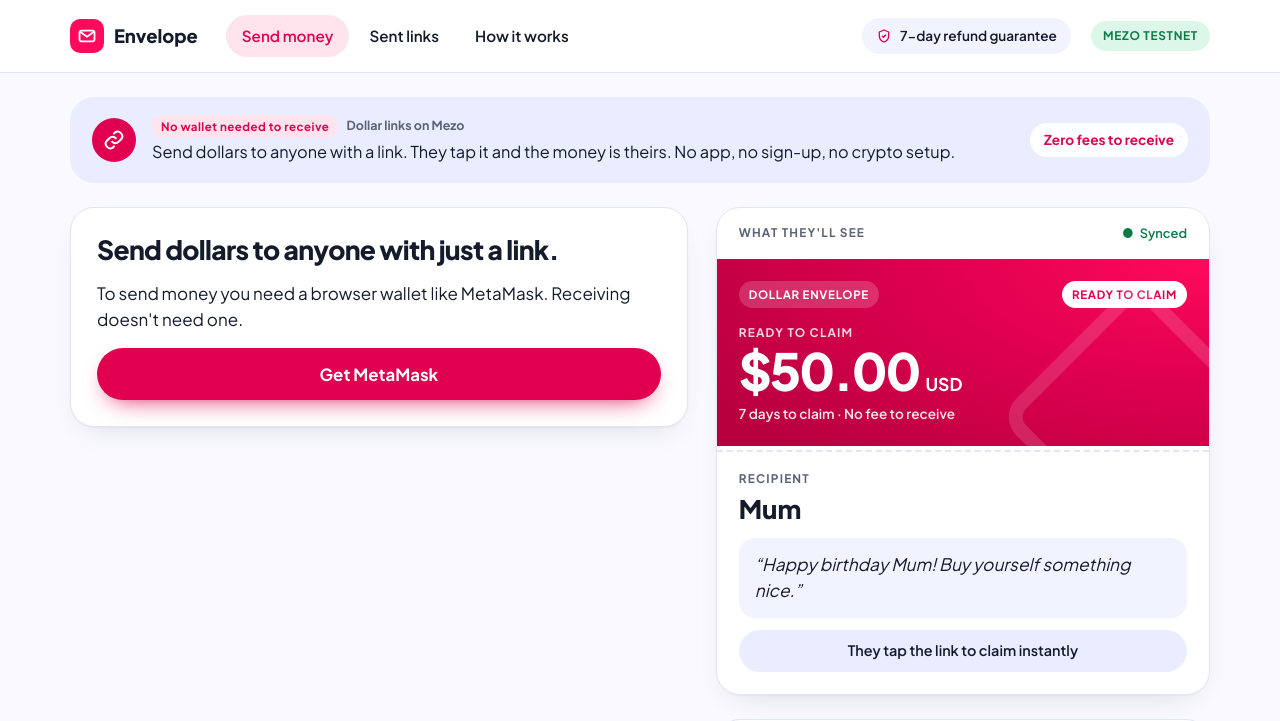
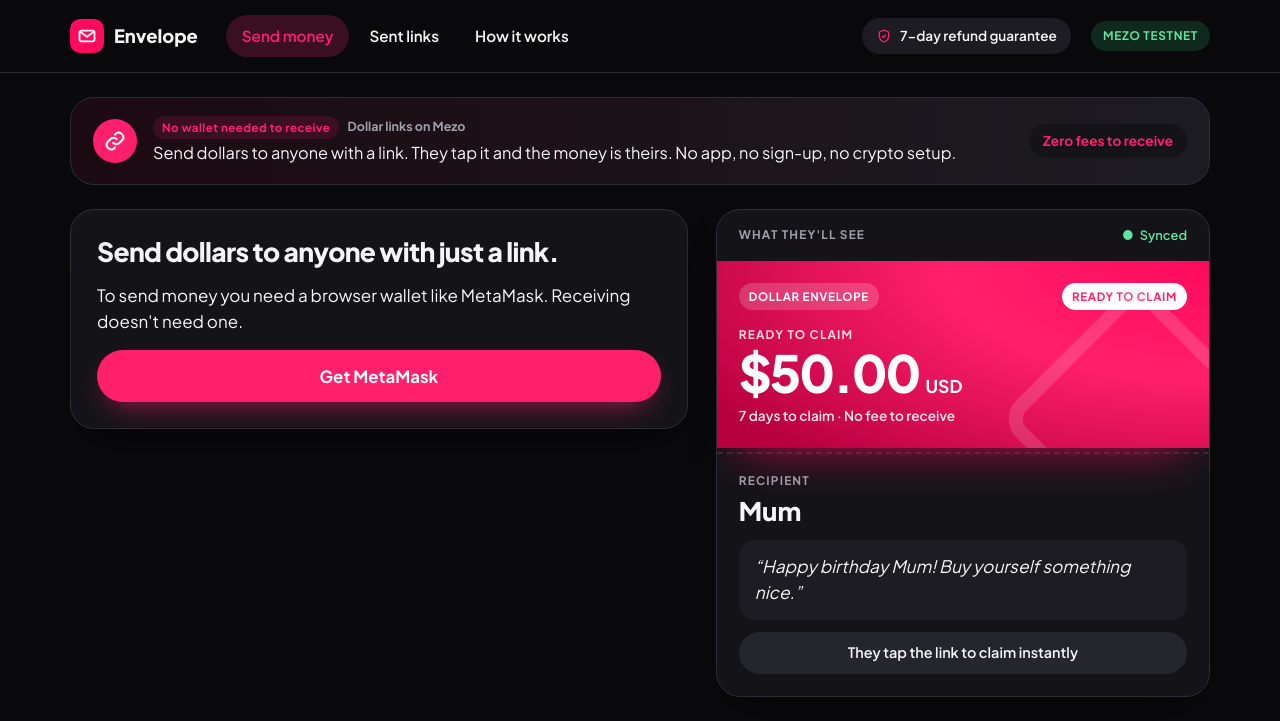
Before and after one commit to imprint-hash/envelope, a website with bundled scripts: page public/index.html in a window 1280 px wide. Shown: the top 721 px of the page. Built offline with nearby package versions, Linux system fonts and the light colour scheme.

Commit message:
Black with Mezo pink

```diff
--- a/public/css/style.css
+++ b/public/css/style.css
@@ -1,25 +1,25 @@
-/* Cool lavender-white surfaces, one Mezo pink accent (layout after the user's Stitch reference). */
+/* Black with one Mezo pink accent (layout after the user's Stitch reference). */
 :root {
-  --bg: #f9f9ff;
-  --surface: #ffffff;
-  --surface-2: #f1f3ff;
-  --surface-3: #e9edff;
-  --ink: #141b2b;
-  --muted: #5b6275;
-  --line: #e1e5f5;
+  --bg: #0a0a0c;
+  --surface: #141418;
+  --surface-2: #1c1c22;
+  --surface-3: #25252d;
+  --ink: #f6f6f8;
+  --muted: #a0a0ab;
+  --line: #2c2c35;
   --brand: #ff0a5c;          /* Mezo pink */
-  --accent: #e0004f;         /* filled buttons: white text passes AA */
+  --accent: #ff1f6b;
   --accent-deep: #b8003f;
   --accent-ink: #ffffff;
-  --accent-soft: #ffe4ee;
-  --ok: #0e7a4a;   --ok-soft: #dcf7e8;
-  --warn: #8a4b00; --warn-soft: #fff0e2;
-  --err: #ba1a1a;  --err-soft: #ffdad6;
+  --accent-soft: #3a0f22;
+  --ok: #5fe3a1;   --ok-soft: #0f2a1d;
+  --warn: #ffb870; --warn-soft: #2e1e0e;
+  --err: #ff8f86;  --err-soft: #34130f;
   --radius: 24px;
-  --shadow: 0 1px 2px rgba(20, 27, 43, .04), 0 12px 32px -16px rgba(20, 27, 43, .16);
+  --shadow: 0 1px 0 rgba(255,255,255,.03) inset, 0 18px 40px -20px rgba(0,0,0,.9);
   --font: "Plus Jakarta Sans", system-ui, -apple-system, "Segoe UI", Roboto, "Helvetica Neue", Arial, sans-serif;
   --mono: ui-monospace, SFMono-Regular, Menlo, Consolas, monospace;
-  color-scheme: light;
+  color-scheme: dark;
 }
 
 * { box-sizing: border-box; }
@@ -327,7 +327,7 @@
 .share b { display: block; font-size: .95rem; }
 .share small { color: var(--muted); font-size: .8rem; }
 .share-ic { width: 38px; height: 38px; flex: none; border-radius: 50%; display: grid; place-items: center; background: var(--surface); font-size: 1.1rem; }
-.share-wa { background: #e3f8ea; }
+.share-wa { background: #0f2a1d; }
 .share-wa .share-ic { background: #25d366; }
 .easy-box { background: var(--surface-2); border-radius: 18px; padding: 16px 18px; }
 .easy-box p { margin: 0; color: var(--muted); }
@@ -393,3 +393,8 @@
   .amount-box .amount-input { font-size: 2.8rem !important; }
 }
 .top { display: block; }
+
+.btn-primary { box-shadow: 0 12px 30px -12px rgba(255, 31, 107, .7); }
+.banner { background: linear-gradient(90deg, #1c0a12, var(--surface-2)); border: 1px solid var(--line); }
+.top { background: rgba(10,10,12,.85); backdrop-filter: blur(10px); position: sticky; top: 0; z-index: 5; }
+.voucher { box-shadow: 0 20px 50px -24px rgba(255, 10, 92, .8); }
```
Also changed, not shown: public/c.html (+2 -2 lines), public/index.html (+2 -2 lines), public/links.html (+2 -2 lines).
